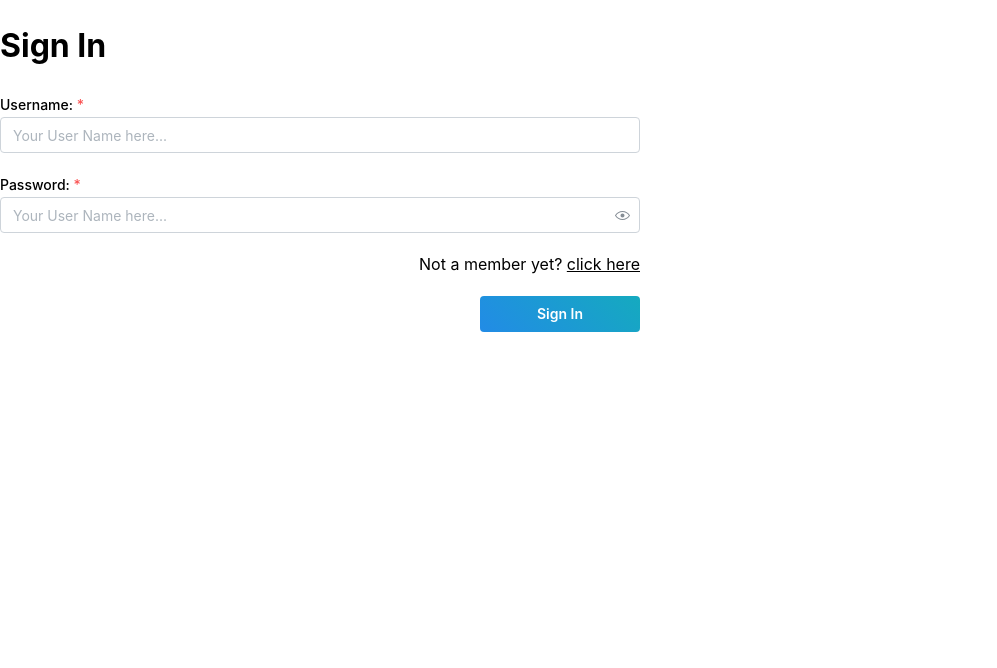
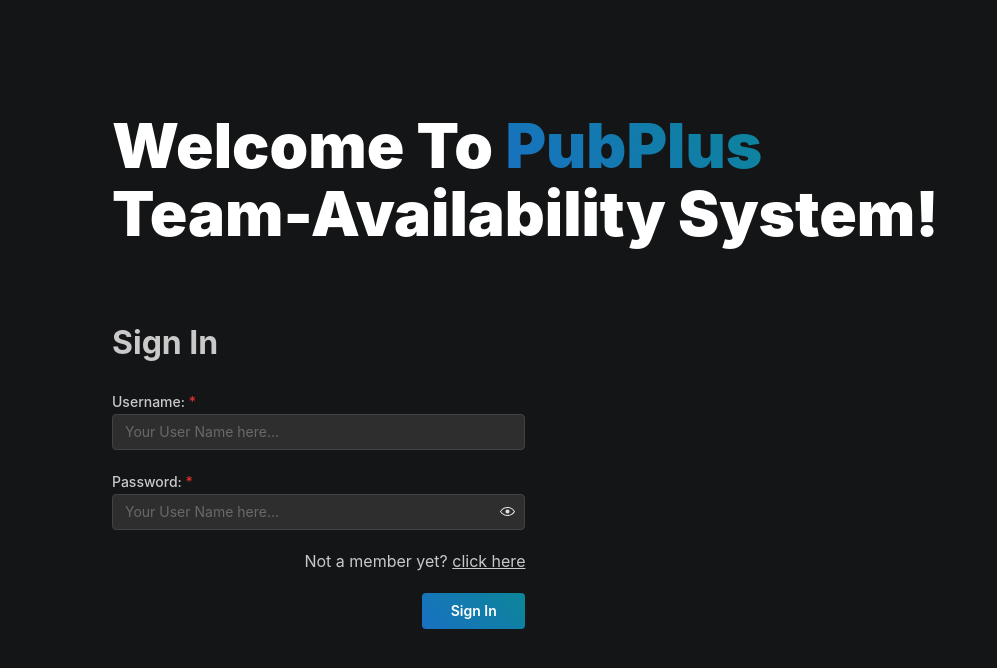
Before and after one commit to noach844/pubplus-client, a React (Vite) app: page / in a window 1280 px wide. Shown: the top 668 px of the page, without its empty margins (0-997 px from the left). Built offline with nearby package versions, Linux system fonts and the light colour scheme.

Commit message:
base style

```diff
--- a/package.json
+++ b/package.json
@@ -14,9 +14,11 @@
     "@mantine/form": "^7.2.2",
     "@mantine/hooks": "^7.2.2",
     "@mantine/notifications": "^7.2.2",
+    "@tanstack/react-query": "^5.8.4",
     "axios": "^1.6.2",
     "react": "^18.2.0",
-    "react-dom": "^18.2.0"
+    "react-dom": "^18.2.0",
+    "react-redux": "^8.1.3"
   },
   "devDependencies": {
     "@types/node": "^20.9.0",
--- /dev/null
+++ b/src/components/AppProviders.tsx
@@ -0,0 +1,19 @@
+import { MantineProvider } from '@mantine/core';
+import { QueryClient, QueryClientProvider } from '@tanstack/react-query';
+
+interface IProps {
+  children: JSX.Element;
+}
+import { Notifications } from '@mantine/notifications';
+const queryClient = new QueryClient();
+
+export const AppProviders = ({ children }: IProps) => {
+  return (
+    <MantineProvider defaultColorScheme='dark'>
+      <QueryClientProvider client={queryClient}>
+        <Notifications position='top-right' />
+        {children}
+      </QueryClientProvider>
+    </MantineProvider>
+  );
+};
--- a/src/index.css
+++ b/src/index.css
@@ -0,0 +1,3 @@
+body{
+  background-color: #141517;
+}
--- a/src/main.tsx
+++ b/src/main.tsx
@@ -2,12 +2,13 @@
 import ReactDOM from 'react-dom/client';
 import App from './App.tsx';
 import '@mantine/core/styles.css';
-import { MantineProvider } from '@mantine/core';
+import './index.css';
+import { AppProviders } from './components/AppProviders.tsx';
 
 ReactDOM.createRoot(document.getElementById('root')!).render(
   <React.StrictMode>
-    <MantineProvider>
+    <AppProviders>
       <App />
-    </MantineProvider>
+    </AppProviders>
   </React.StrictMode>
 );
--- /dev/null
+++ b/src/pages/SignPage/Sign.module.css
@@ -0,0 +1,18 @@
+
+.title {
+  font-family: Greycliff CF, var(--mantine-font-family);
+  font-size: rem(62px);
+  font-weight: 900;
+  line-height: 1.1;
+  max-width: 100%;
+  margin: 0;
+  padding: 0;
+  color: white;
+}
+
+.studentImage{
+  box-shadow: 0 00px 400px 100px #4aaee4;
+  height: 900px;
+  border-radius: 100%;
+  background-color: hwb(197 27% 13% / 0.123);
+}
--- a/src/pages/SignPage/Sign.tsx
+++ b/src/pages/SignPage/Sign.tsx
@@ -1,9 +1,36 @@
-import { SignIn } from './features/Signin';
+import { Text, Flex, Space } from '@mantine/core';
+import classes from './Sign.module.css';
+import { SignIn } from './features/SignIn';
+//import StudentPic from '../../assets/student.png';
 
 export const Sign = () => {
   return (
-    <div>
-      <SignIn />
-    </div>
+    <Flex
+      justify={'start'}
+      align={'start'}
+      h='100vh'
+      p={'7rem'}
+      direction={'row'}
+      style={{ overflow: 'hidden' }}
+    >
+      <Flex direction={'column'}>
+        <h1 className={classes.title}>
+          Welcome To{' '}
+          <Text
+            component='span'
+            variant='gradient'
+            gradient={{ from: 'blue', to: 'cyan' }}
+            inherit
+          >
+            PubPlus
+          </Text>{' '}
+          <br />
+          Team-Availability System!
+        </h1>
+        <Space h='3rem' />
+        <SignIn />
+      </Flex>
+      {/* <img src={StudentPic} className={classes.studentImage} /> */}
+    </Flex>
   );
 };
```
Also changed, not shown: 1 other file (tests, documents, lock files or other folders).
